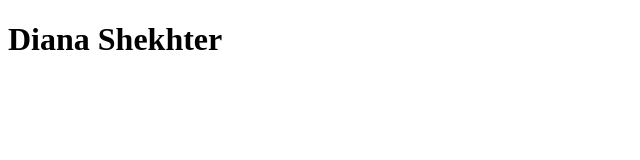
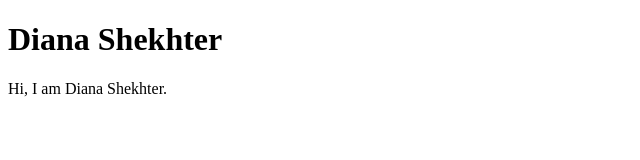
Before and after one commit to dshekhte/Web_Tel-Ran, a plain HTML site: page Homework1_presentation/presentation.html in a window 1280 px wide. Shown: the whole page, without its empty margins (0-640 px from the left). Drawn offline with Linux system fonts and the light colour scheme.

Commit message:
homework_1

```diff
--- a/Homework1_presentation/presentation.html
+++ b/Homework1_presentation/presentation.html
@@ -5,7 +5,7 @@
     <title>Let me introduce myself...</title>
     <h1>Diana Shekhter</h1>
     <p>
-
+     Hi, I am Diana Shekhter.
     </p>
 
 </head>
```
